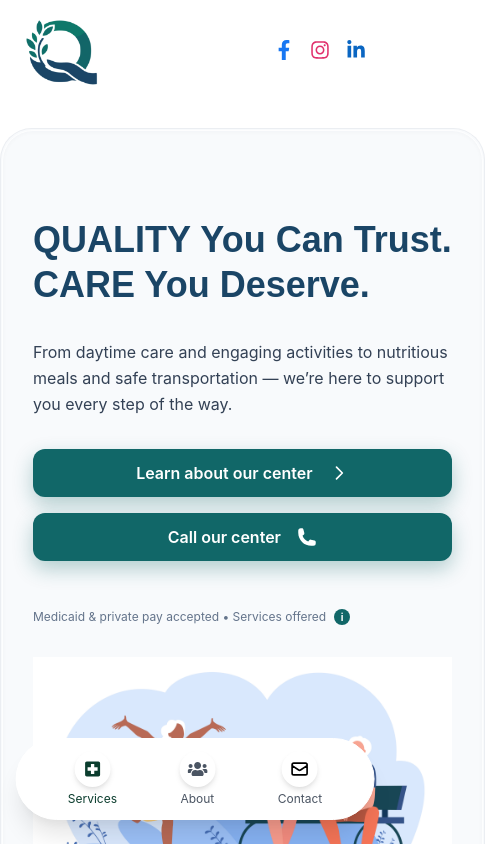
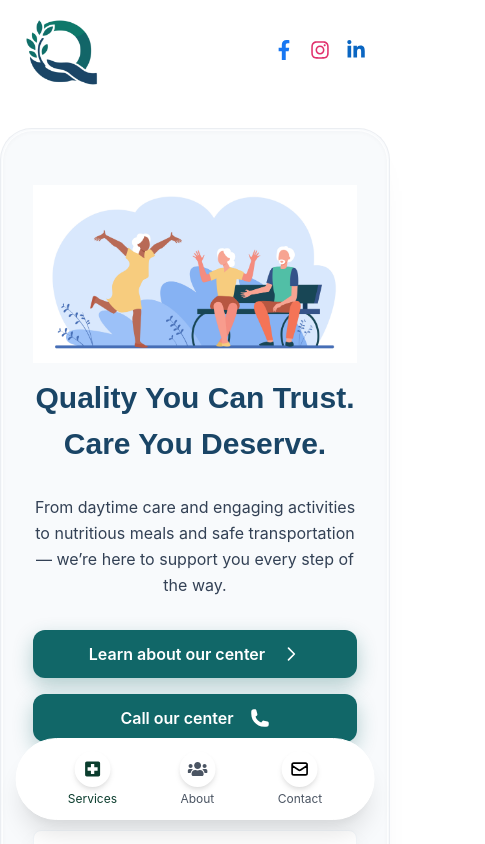
Before and after one commit to qsc98/qcs-info-site, a Next.js app: page / in a window 390 px wide. Shown: the top 844 px of the page, 485 px wide, since content can reach past the window. Built offline with nearby package versions, Linux system fonts and the light colour scheme.

Commit message:
Fixed mobile view for hero section

```diff
--- a/components/Hero.js
+++ b/components/Hero.js
@@ -34,19 +34,19 @@ const Hero = () => {
   const scrollAnimation = useMemo(() => getScrollAnimation(), [])
 
   return (
-    <div className="section-shell mx-auto max-w-screen-xl px-8 pt-16 pb-16 sm:pt-16 sm:pb-20 lg:pt-18 lg:pb-24 xl:px-16">
+    <div className="section-shell mx-auto max-w-screen-xl px-8 pt-8 pb-16 sm:pt-16 sm:pb-20 lg:pt-18 lg:pb-24 xl:px-16">
       <ScrollAnimationWrapper>
         <motion.div
-          className="grid grid-flow-row grid-rows-2 gap-8 py-6 sm:grid-flow-col sm:grid-cols-2 md:grid-rows-1"
+          className="grid grid-cols-1 gap-4 py-6 sm:grid-cols-2 sm:gap-8"
           variants={scrollAnimation}
         >
-          <div className="max-w-full">
-            <h1 className="font-jakarta text-4xl font-extrabold leading-tight sm:text-5xl">
-              <span className="block whitespace-nowrap">
-                <span className="font-black">QUALITY</span> You Can <span className="font-black">Trust</span>.
+          <div className="order-2 max-w-full sm:order-1 text-center sm:text-left">
+            <h1 className="font-jakarta text-3xl font-extrabold leading-tight sm:text-5xl">
+              <span className="block">
+                <span>Quality You Can Trust</span>.
               </span>
-              <span className="block whitespace-nowrap">
-                <span className="font-black">CARE</span> You <span className="font-black">Deserve</span>.
+              <span className="block mt-2">
+                <span>Care You Deserve</span>.
               </span>
             </h1>
 
@@ -77,7 +77,7 @@ const Hero = () => {
               >
                 i
                 <span
-                  className="invisible absolute bottom-full left-1/2 z-10 w-64 -translate-x-1/2 rounded-md bg-slate-900 px-3 py-2 text-center text-[11px] text-white opacity-0 transition group-hover:visible group-hover:opacity-100"
+                  className="invisible absolute bottom-full left-1/2 z-10 w-full -translate-x-1/2 rounded-md bg-slate-900 px-3 py-2 text-center text-[11px] text-white opacity-0 transition group-hover:visible group-hover:opacity-100"
                 >
                   Coverage eligibility and service availability can change. Please call ahead to confirm Medicaid/private pay acceptance and specific offerings.
                 </span>
@@ -85,7 +85,7 @@ const Hero = () => {
             </div>
           </div>
 
-          <div className="flex w-full">
+          <div className="order-1 flex w-full sm:order-2">
             <motion.div className="h-full w-full" variants={scrollAnimation}>
               <Image
                 src="/assets/main_hero_section.jpg"
```
Also changed, not shown: styles/tailwind.css.
